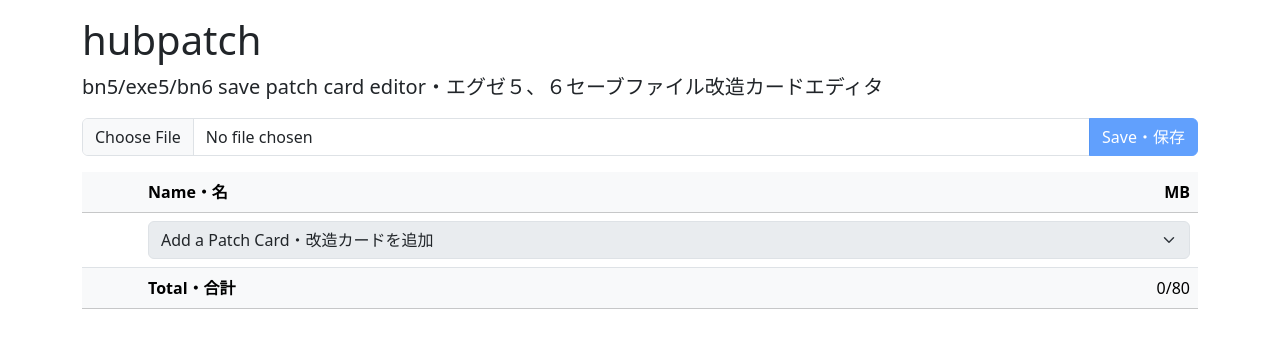
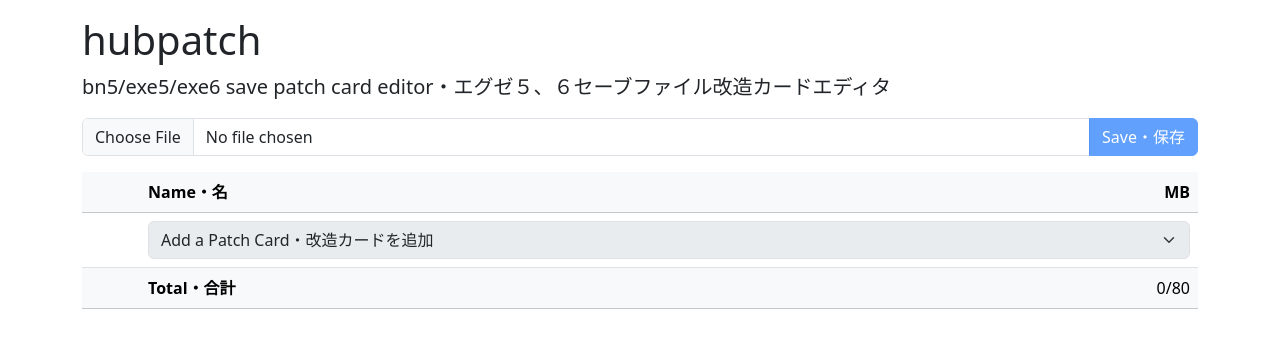
Before and after one commit to murkland/hubpatch, a website built with Vite: page index.html in a window 1280 px wide. Built offline with nearby package versions, Linux system fonts and the light colour scheme.

Commit message:
Update index.html

```diff
--- a/index.html
+++ b/index.html
@@ -30,7 +30,7 @@
             <div class="my-3">
                 <h1>hubpatch</h1>
                 <p class="lead">
-                    bn5/exe5/bn6 save patch card
+                    bn5/exe5/exe6 save patch card
                     editor・エグゼ５、６セーブファイル改造カードエディタ
                 </p>
             </div>
```
